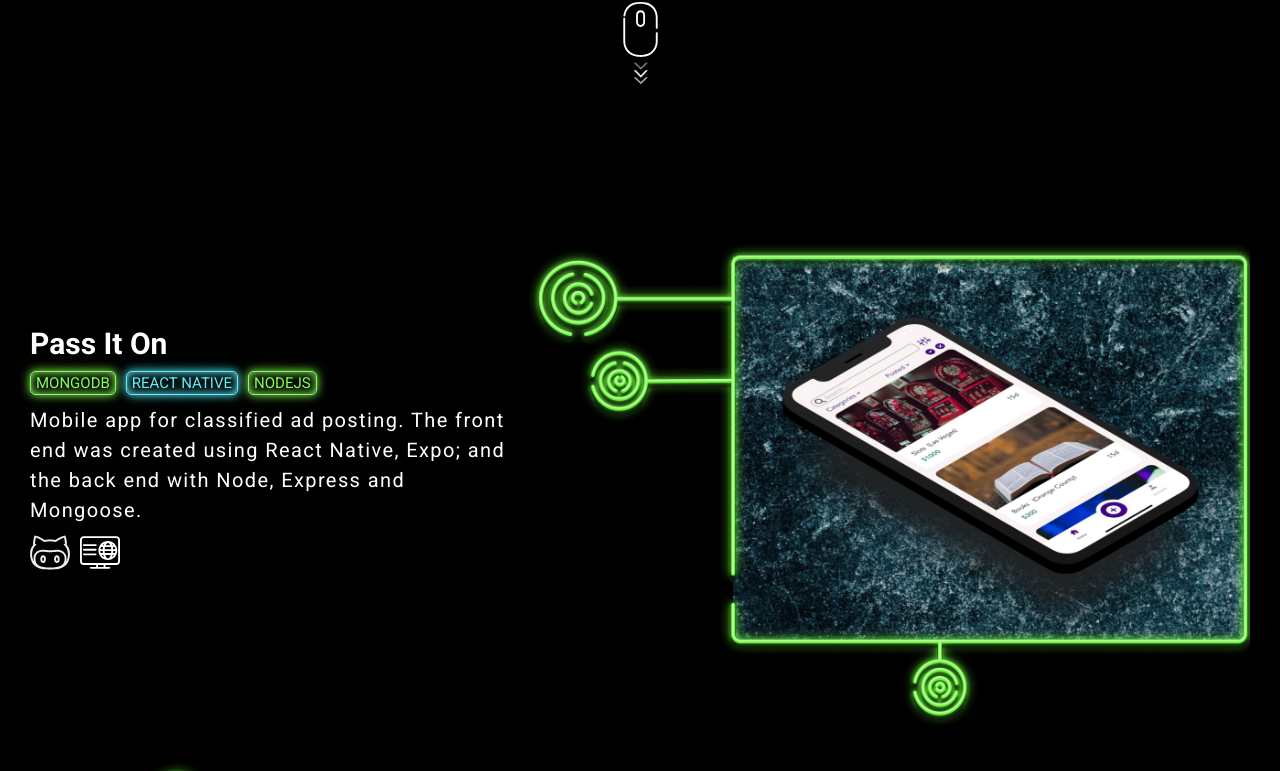
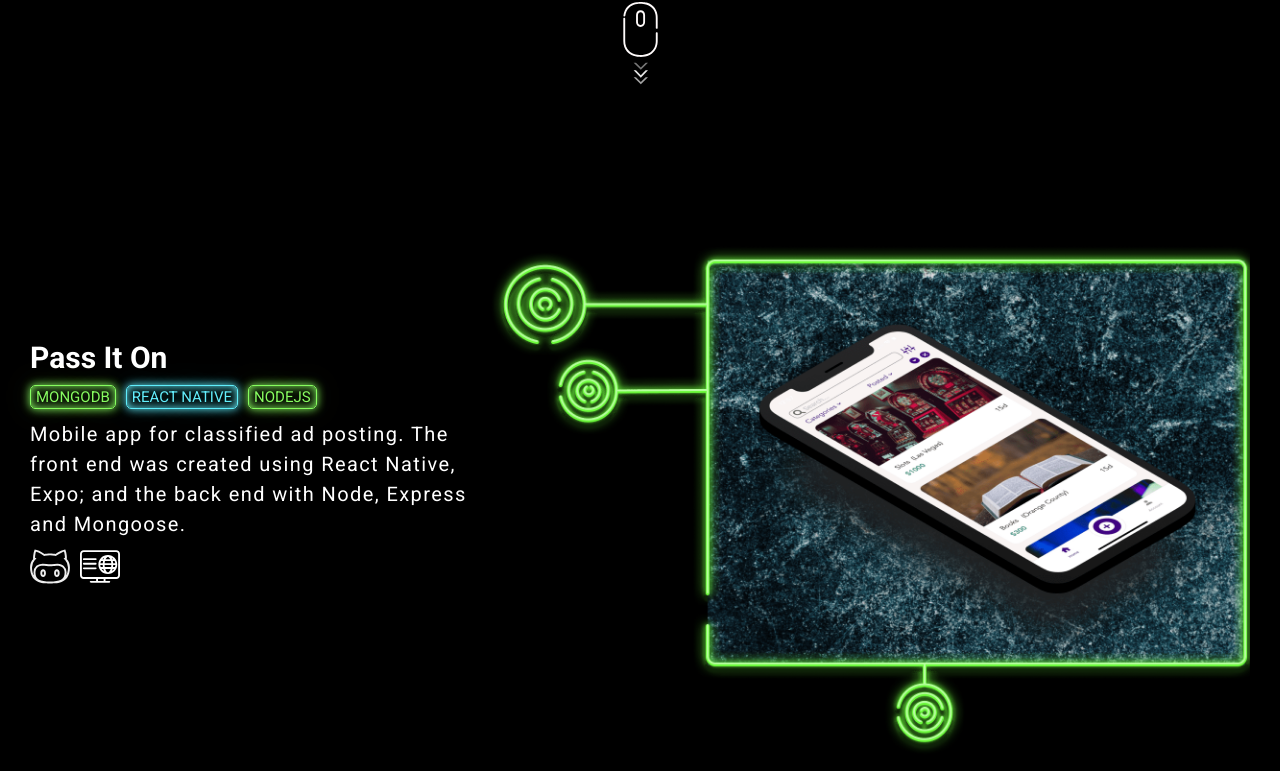
Before and after one commit to dkaupp/Portfolio-v1, a Next.js app: page / in a window 1280 px wide. Shown: the part 675-1446 px from the top of the page. Built offline with nearby package versions, Linux system fonts and the light colour scheme; what apisauce would draw is missing.

Commit message:
images in projects section now with correct height and width

```diff
--- a/components/AboutSection.js
+++ b/components/AboutSection.js
@@ -10,8 +10,6 @@ import NavigationContext from "../context/navigation";
 
 const AboutSection = () => {
   const { navigationValue: value } = useContext(NavigationContext);
-
-  console.log(value);
 
   const { ref, inView } = useInView({
     threshold: 0.4,
--- a/components/ContactSection.js
+++ b/components/ContactSection.js
@@ -145,7 +145,16 @@ const ContactSectionContainer = styled.section`
   padding: 0rem 3rem 3rem;
   overflow: visible;
   ${mediaQueries("aboutMediaS")`
+     padding: 0rem 2rem 1rem
+  `}
+  ${mediaQueries("mobileM")`
      padding: 0rem 1rem 1rem
+  `}
+  ${mediaQueries("mobileM")`
+     padding: 0rem 1rem 1rem
+  `}
+  ${mediaQueries("mobileR")`
+     padding: 0rem .5rem 1rem
   `}
 `;
 const ContactContainer = styled(motion.div)`
--- a/components/Project.js
+++ b/components/Project.js
@@ -10,8 +10,8 @@ const Project = ({ source, altText }) => {
       <StyledProject
         src={source}
         alt={altText}
-        width={800}
-        height={620}
+        width={1600}
+        height={1240}
         layout="responsive"
       />
     </ProjectImageContainer>
@@ -20,7 +20,7 @@ const Project = ({ source, altText }) => {
 
 const ProjectImageContainer = styled.div`
   width: 100%;
-  max-width: 60%;
+  max-width: 768px;
   padding-top: 2rem;
   ${mediaQueries("aboutMediaS")`
     display:none;
```
